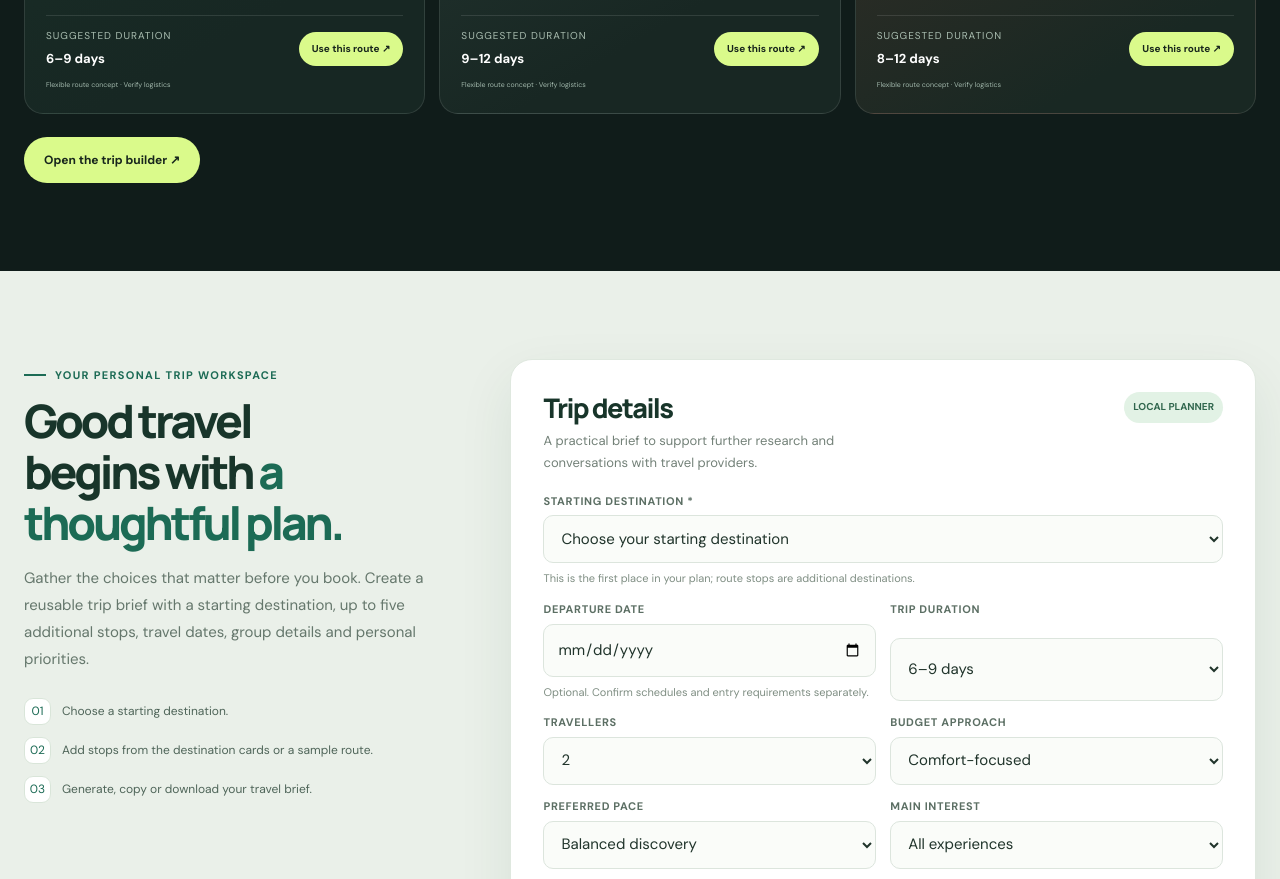
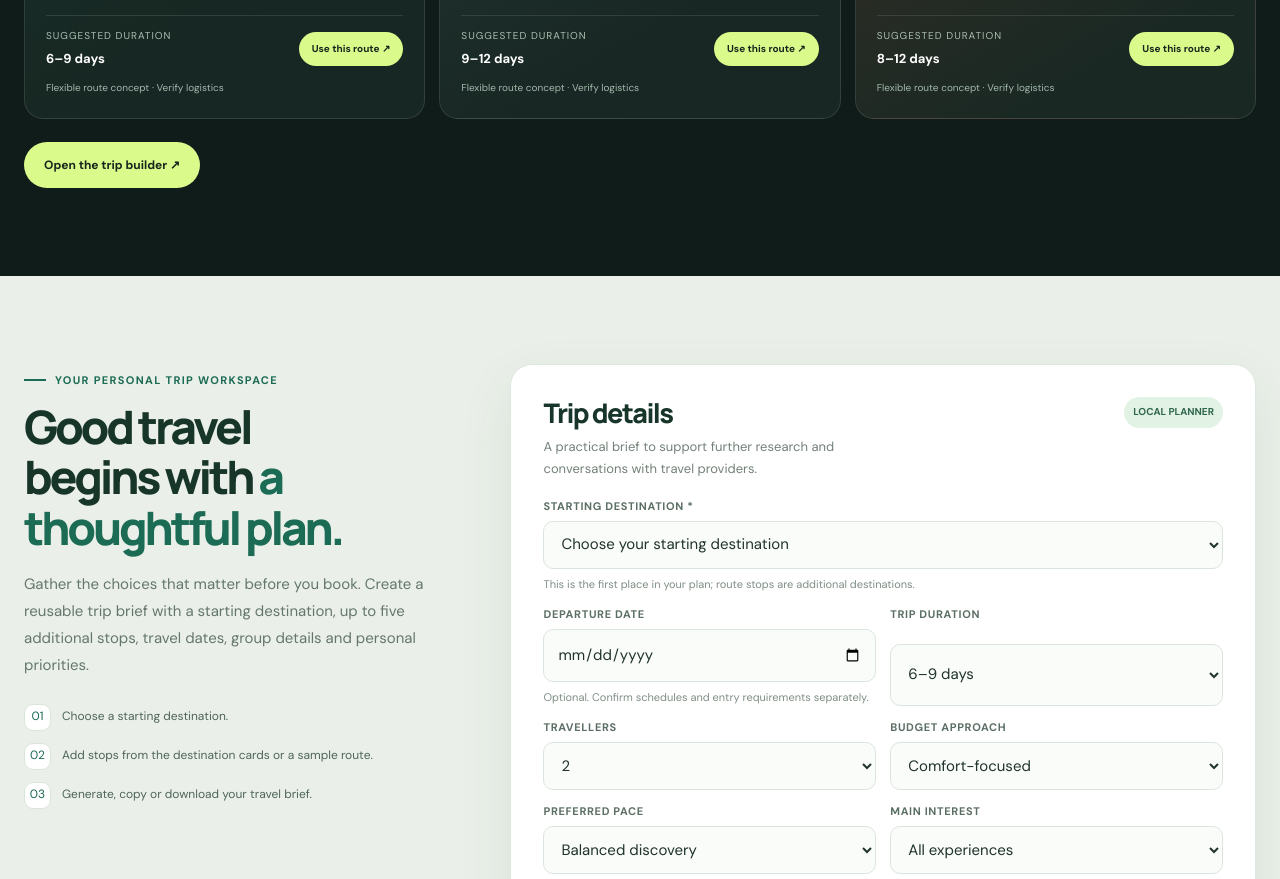
Before and after one commit to uknowdream/travel-tourism-digital-platform, a website: page index.html in a window 1280 px wide. Shown: the part 4670-5549 px from the top of the page. Drawn offline with Linux system fonts and the light colour scheme.

Commit message:
Improve generated route disclaimer readability

```diff
--- a/index.html
+++ b/index.html
@@ -1024,7 +1024,7 @@ function renderDestinations(){const grid=$("#destinationGrid"),all=getFiltered()
 
 $("#showMore").hidden=all.length<=9;$("#showMore").textContent=t(state.expanded?"showLess":"showMore");$("#clearFilters").hidden=state.category==="all"&&state.region==="all"&&state.country==="all"&&!state.query&&!state.savedOnly&&state.sort==="featured";syncControls()}
 function renderRouteStops(){const list=$("#routeStops");$("#stopCount").textContent=routeStops.length+" / 5 "+t("stopCounter");list.innerHTML=routeStops.length?routeStops.map((id,i)=>'<span class="stop-chip"><span class="stop-name">'+String(i+1).padStart(2,"0")+' · '+esc(byId(id).name)+'</span><span class="stop-controls"><button type="button" class="stop-move" data-move-stop-up="'+id+'" aria-label="'+esc(t("moveStopUp")+" — "+byId(id).name)+'" title="'+esc(t("moveStopUp"))+'" '+(i===0?"disabled":"")+' >↑</button><button type="button" class="stop-move" data-move-stop-down="'+id+'" aria-label="'+esc(t("moveStopDown")+" — "+byId(id).name)+'" title="'+esc(t("moveStopDown"))+'" '+(i===routeStops.length-1?"disabled":"")+' >↓</button><button type="button" class="stop-remove" data-remove-stop="'+id+'" aria-label="'+esc((lang==="en"?"Remove ":"Hapus ")+byId(id).name)+'" title="'+esc(lang==="en"?"Remove stop":"Hapus persinggahan")+'">×</button></span></span>').join(""):'<span class="stop-empty">'+t("stopEmpty")+'</span>'}
-function renderRoutes(){$("#routeGrid").innerHTML=ROUTES.map(r=>'<article class="route-card"><div class="route-card-top"><span class="route-num">'+r.n+' / 03</span><span class="route-type">'+r.type[lang]+'</span></div><h3>'+esc(r.title[lang])+'</h3><p>'+esc(r.desc[lang])+'</p><div class="route-stops">'+r.stops.map(id=>'<span>'+esc(byId(id).name)+'</span>').join("")+'</div><div class="route-bottom"><div><small>'+t("sampleDuration")+'</small><strong>'+r.days[lang]+'</strong></div><button type="button" class="btn btn-primary" data-route-template="'+r.id+'">'+t("sampleUse")+' ↗</button></div><p style="font-size:7px;color:#a2b8ac;margin:10px 0 0">'+t("sampleDisclaimer")+'</p></article>').join("")}
+function renderRoutes(){$("#routeGrid").innerHTML=ROUTES.map(r=>'<article class="route-card"><div class="route-card-top"><span class="route-num">'+r.n+' / 03</span><span class="route-type">'+r.type[lang]+'</span></div><h3>'+esc(r.title[lang])+'</h3><p>'+esc(r.desc[lang])+'</p><div class="route-stops">'+r.stops.map(id=>'<span>'+esc(byId(id).name)+'</span>').join("")+'</div><div class="route-bottom"><div><small>'+t("sampleDuration")+'</small><strong>'+r.days[lang]+'</strong></div><button type="button" class="btn btn-primary" data-route-template="'+r.id+'">'+t("sampleUse")+' ↗</button></div><p style="font-size:10px;color:#a2b8ac;margin:10px 0 0">'+t("sampleDisclaimer")+'</p></article>').join("")}
 function refreshSaved(){persist();renderDestinations();updateSavedFilter()}
 function toggleSaved(id){if(saved.has(id)){saved.delete(id);toast(t("unsavedToast"))}else{saved.add(id);toast(t("savedToast"))}refreshSaved();if($("#dialogBackdrop").classList.contains("open"))$("#dialogSave").textContent=saved.has(id)?t("savedPlace"):t("savePlace")}
 function addStop(id){if(!byId(id))return false;if(id===$("#planStart").value){toast(t("sameAsStart"));return false}if(routeStops.includes(id)){toast(t("alreadyAdded"));return false}if(routeStops.length>=5){toast(t("maxStops"));return false}routeStops.push(id);persist();renderRouteStops();toast(t("addedToast"));return true}
```
